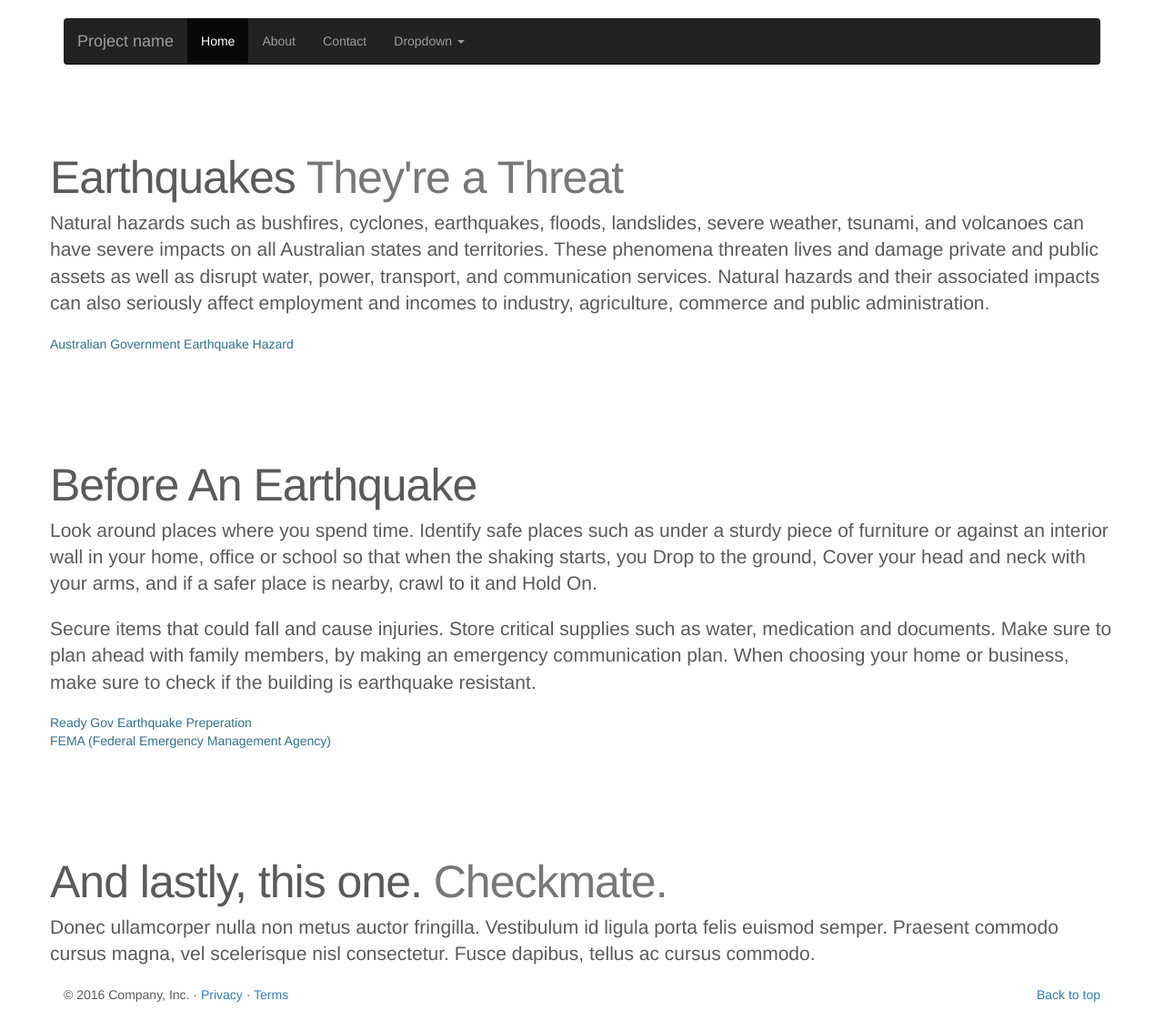
After one commit to elliotjr/quakes-deco3801, a PHP site: page /preperationTips.php in a window 1280 px wide. The commit adds this page. Shown: the whole page at 91% size. Run offline with PHP 8.4, Linux system fonts and the light colour scheme; some libraries are stand-ins or nearby versions.

Commit message:
Add templates for felt form and earthquake preperation

```diff
--- /dev/null
+++ b/jumbotron.css
@@ -0,0 +1,5 @@
+/* Move down content because we have a fixed navbar that is 50px tall */
+body {
+  padding-top: 50px;
+  padding-bottom: 20px;
+}
--- /dev/null
+++ b/preperationTips.php
@@ -0,0 +1,142 @@
+
+<!DOCTYPE html>
+<html lang="en">
+  <head>
+    <meta charset="utf-8">
+    <meta http-equiv="X-UA-Compatible" content="IE=edge">
+    <meta name="viewport" content="width=device-width, initial-scale=1">
+    <!-- The above 3 meta tags *must* come first in the head; any other head content must come *after* these tags -->
+    <meta name="description" content="">
+    <meta name="author" content="">
+    <link rel="icon" href="../../favicon.ico">
+
+    <title>Carousel Template for Bootstrap</title>
+
+    <!-- Bootstrap core CSS -->
+    <link href="css/bootstrap.min.css" rel="stylesheet">
+
+    <!-- IE10 viewport hack for Surface/desktop Windows 8 bug -->
+    <link href="css/ie10-viewport-bug-workaround.css" rel="stylesheet">
+
+    <!-- Just for debugging purposes. Don't actually copy these 2 lines! -->
+    <!--[if lt IE 9]><script src="../../assets/js/ie8-responsive-file-warning.js"></script><![endif]-->
+    <script src="js/ie-emulation-modes-warning.js"></script>
+
+    <!-- HTML5 shim and Respond.js for IE8 support of HTML5 elements and media queries -->
+    <!--[if lt IE 9]>
+      <script src="https://oss.maxcdn.com/html5shiv/3.7.3/html5shiv.min.js"></script>
+      <script src="https://oss.maxcdn.com/respond/1.4.2/respond.min.js"></script>
+    <![endif]-->
+
+    <!-- Custom styles for this template -->
+    <link href="carousel.css" rel="stylesheet">
+	<link href="jumbotron.css" rel="stylesheet">
+  </head>
+<!-- NAVBAR
+================================================== -->
+  <body>
+    <div class="navbar-wrapper">
+      <div class="container">
+
+        <nav class="navbar navbar-inverse navbar-static-top">
+          <div class="container">
+            <div class="navbar-header">
+              <button type="button" class="navbar-toggle collapsed" data-toggle="collapse" data-target="#navbar" aria-expanded="false" aria-controls="navbar">
+                <span class="sr-only">Toggle navigation</span>
+                <span class="icon-bar"></span>
+                <span class="icon-bar"></span>
+                <span class="icon-bar"></span>
+              </button>
+              <a class="navbar-brand" href="#">Project name</a>
+            </div>
+            <div id="navbar" class="navbar-collapse collapse">
+              <ul class="nav navbar-nav">
+                <li class="active"><a href="#">Home</a></li>
+                <li><a href="#about">About</a></li>
+                <li><a href="#contact">Contact</a></li>
+                <li class="dropdown">
+                  <a href="#" class="dropdown-toggle" data-toggle="dropdown" role="button" aria-haspopup="true" aria-expanded="false">Dropdown <span class="caret"></span></a>
+                  <ul class="dropdown-menu">
+                    <li><a href="#">Action</a></li>
+                    <li><a href="#">Another action</a></li>
+                    <li><a href="#">Something else here</a></li>
+                    <li role="separator" class="divider"></li>
+                    <li class="dropdown-header">Nav header</li>
+                    <li><a href="#">Separated link</a></li>
+                    <li><a href="#">One more separated link</a></li>
+                  </ul>
+                </li>
+              </ul>
+            </div>
+          </div>
+        </nav>
+
+      </div>
+    </div>
+
+
+
+    <!-- Marketing messaging and featurettes
+    ================================================== -->
+    <!-- Wrap the rest of the page in another container to center all the content. -->
+
+    <div class="container marketing">
+
+
+
+
+      <!-- START THE FEATURETTES -->
+
+      <div class="row">
+        <div >
+          <h2 class="featurette-heading">Earthquakes <span class="text-muted">They're a Threat</span></h2>
+          <p class="lead">Natural hazards such as bushfires, cyclones, earthquakes, floods, landslides, severe weather, tsunami, and volcanoes can have severe impacts on all Australian states and territories. These phenomena threaten lives and damage private and public assets as well as disrupt water, power, transport, and communication services. Natural hazards and their associated impacts can also seriously affect employment and incomes to industry, agriculture, commerce and public administration.</p>
+          <a href="http://www.ga.gov.au/earthquakes/staticPageController.do?page=eq-hazard-and-risk" class="text-info">Australian Government Earthquake Hazard</a>
+        </div>
+      </div>
+
+
+      <div class="row">
+        <div>
+          <h2 class="featurette-heading">Before An Earthquake</h2>
+          <p class="lead">Look around places where you spend time.  Identify safe places such as under a sturdy piece of furniture or against an interior wall in your home, office or school so that when the shaking starts, you Drop to the ground, Cover your head and neck with your arms, and if a safer place is nearby, crawl to it and Hold On. </p>
+          <p class="lead">Secure items that could fall and cause injuries. Store critical supplies such as water, medication and documents. Make sure to plan ahead with family members, by making an emergency communication plan. When choosing your home or business, make sure to check if the building is earthquake resistant.</p>
+          <a href="https://www.ready.gov/earthquakes" class="text-info">Ready Gov Earthquake Preperation</a><br>
+          <a href="http://tremor.nmt.edu/faq/prepare.html" class="text-info">FEMA (Federal Emergency Management Agency)</a>
+        </div>
+      </div>
+
+
+      <div class="row">
+        <div>
+          <h2 class="featurette-heading">And lastly, this one. <span class="text-muted">Checkmate.</span></h2>
+          <p class="lead">Donec ullamcorper nulla non metus auctor fringilla. Vestibulum id ligula porta felis euismod semper. Praesent commodo cursus magna, vel scelerisque nisl consectetur. Fusce dapibus, tellus ac cursus commodo.</p>
+        </div>
+      </div>
+
+
+
+      <!-- /END THE FEATURETTES -->
+
+
+      <!-- FOOTER -->
+      <footer>
+        <p class="pull-right"><a href="#">Back to top</a></p>
+        <p>&copy; 2016 Company, Inc. &middot; <a href="#">Privacy</a> &middot; <a href="#">Terms</a></p>
+      </footer>
+
+    </div><!-- /.container -->
+
+
+    <!-- Bootstrap core JavaScript
+    ================================================== -->
+    <!-- Placed at the end of the document so the pages load faster -->
+    <script src="https://ajax.googleapis.com/ajax/libs/jquery/1.12.4/jquery.min.js"></script>
+    <script>window.jQuery || document.write('<script src="../../assets/js/vendor/jquery.min.js"><\/script>')</script>
+    <script src="js/bootstrap.min.js"></script>
+    <!-- Just to make our placeholder images work. Don't actually copy the next line! -->
+    <script src="js/vendor/holder.min.js"></script>
+    <!-- IE10 viewport hack for Surface/desktop Windows 8 bug -->
+    <script src="js/ie10-viewport-bug-workaround.js"></script>
+  </body>
+</html>
```
Also changed, not shown: feltForm.php (+43 -19 lines).
